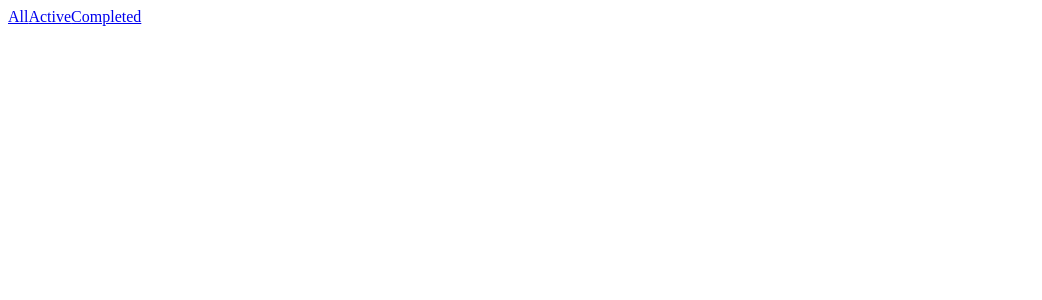
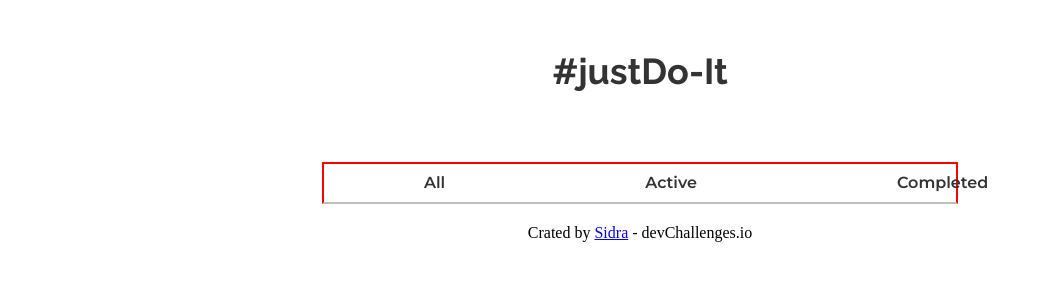
Before and after one commit to sidramwaseem/toDoList, a React (Create React App) app: page / in a window 1280 px wide. Before the commit this address had no page. Shown: the top 300 px of the page, without its empty margins (0-1042 px from the left). Built offline with nearby package versions, Linux system fonts and the light colour scheme.

Commit message:
Update Routes

```diff
--- a/src/App.jsx
+++ b/src/App.jsx
@@ -3,21 +3,36 @@ import { BrowserRouter as Router, Routes, Route, Link } from "react-router-dom";
 import All from "./components/All.jsx";
 import Active from "./components/Active.jsx";
 import Completed from "./components/Completed.jsx";
+import "./App.css";
 
 function App() {
   return (
-    <div>
-      <Router>
-
-      <Link to="/" >All</Link>
-      <Link to="/active">Active</Link>
-      <Link to="/completed" >Completed</Link>
-
+    <div className="App">
+      <Router className="App_Router">
+        <h1 className="App_Title">#justDo-It</h1>
+        <nav className="App_Nav">
+          <Link to="/all" className="App_Nav_Link">All</Link>
+          <Link to="/active" className="App_Nav_Link">Active</Link>
+          <Link to="/completed" className="App_Nav_Link">Completed</Link>
+        </nav>
         <Routes>
-          <Route path="/:usernames" element={ <All/> } ></Route>
-          <Route path="/active" element={ <Active/> } ></Route>
-          <Route path="/completed" element={ <Completed/> } ></Route>
+          <Route path="/:usernames" element={<All />}></Route>
+          <Route path="/active" element={<Active />}></Route>
+          <Route path="/completed" element={<Completed />}></Route>
         </Routes>
+        <footer>
+          <p>
+            Crated by{" "}
+            <a
+              href="https://github.com/sidramwaseem"
+              target="_blank"
+              rel="noreferrer"
+            >
+              Sidra
+            </a>{" "}
+            - devChallenges.io{" "}
+          </p>
+        </footer>
       </Router>
     </div>
   );
```
